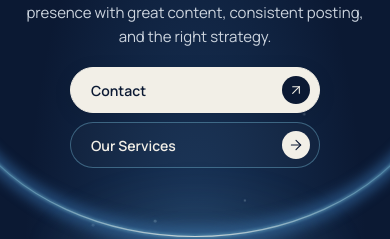
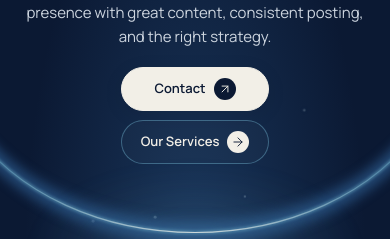
Before and after one commit to qdelta-technologies/wts-nova-final, a Next.js app: page / in a window 390 px wide. Shown: the part 321-560 px from the top of the page. Built offline with nearby package versions, Linux system fonts and the light colour scheme; no server answers.

Commit message:
Compact and center mobile hero buttons

```diff
--- a/src/components/hero.css
+++ b/src/components/hero.css
@@ -85,7 +85,8 @@
   .headline-social { font-size: clamp(33px, 8.7vw, 44px); margin-top: 8px; max-width: 480px; margin-inline: auto; }
   .hero-description { max-width: 360px; margin-top: 16px; line-height: 1.6; }
   .hero-actions { flex-direction: column; align-items: center; margin-top: 18px; gap: 9px; }
-  .hero-actions .button { width: 100%; max-width: 250px; justify-content: space-between; }
+  .hero-actions .button { --button-height: 44px; --button-icon-size: 22px; width: 148px; min-width: 0; max-width: 100%; justify-content: center; gap: 8px; padding-inline: 8px; font-size: 13px; }
+  .hero-actions .button-icon svg { width: 14px; height: 14px; }
   .hero-horizon { height: 124px; bottom: 24px; }
   .hero-atmosphere::after { left: 5%; right: 5%; height: 170px; bottom: -60px; filter: blur(12px); }
   .hero-particles span:nth-child(n + 11) { display: none; }
```
